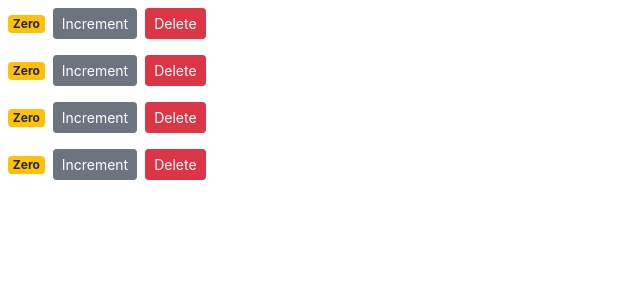
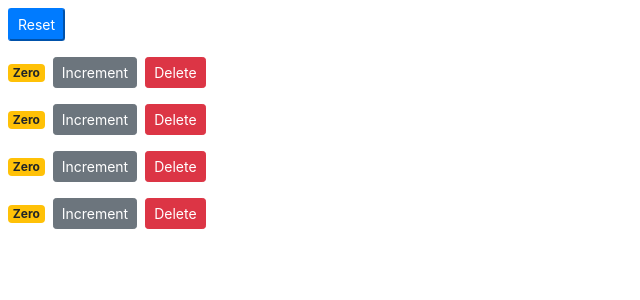
Before and after one commit to anshuman-coder/counter-app, a React (Create React App) app: page / in a window 1280 px wide. Shown: the top 300 px of the page, without its empty margins (0-640 px from the left). Built offline with nearby package versions, Linux system fonts and the light colour scheme.

Commit message:
updating state till now

```diff
--- a/src/components/counters.jsx
+++ b/src/components/counters.jsx
@@ -1,8 +1,5 @@
 import React, { Component } from 'react';
 import Counter from './counter';
-
-
-
 
 
 class Counters extends Component {
@@ -14,12 +11,21 @@ class Counters extends Component {
             { id: 4, value: 0},
         ]
      };
+
+    handleReset= () => {
+      const counters =  this.state.counter.map(c => {c.value = 0;
+        return c;
+    });
+    this.setState({counter: counters});
+    };
+
     handleDelete = counterId => {
         const counters = this.state.counter.filter(c => c.id !== counterId);
         this.setState({counter: counters});
     };
     render() {
         return( <div>
+            <button onClick={this.handleReset} className="brn btn-primary btn-sm m-2"> Reset </button>
             { this.state.counter.map(counter =>
             <Counter key={counter.id} onDelete={this.handleDelete} counter={counter}>
             </Counter>) }
```
